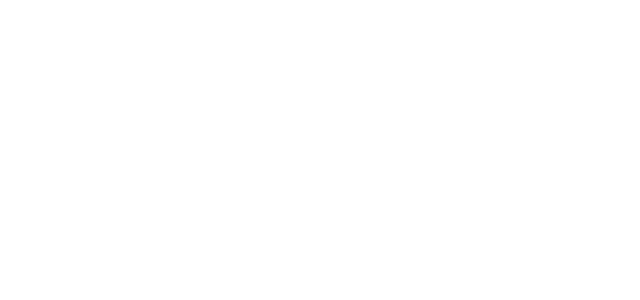
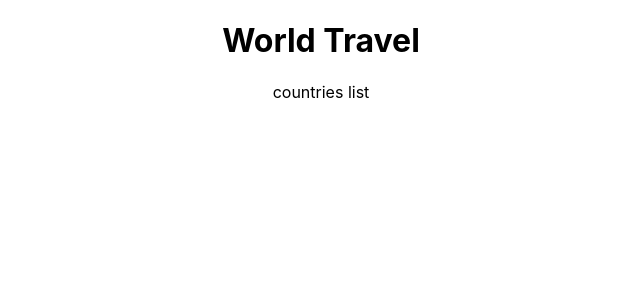
Before and after one commit to serin0837/seringame-frontend, a React (Create React App) app: page / in a window 1280 px wide. Shown: the top 300 px of the page, without its empty margins (319-959 px from the left). Built offline with nearby package versions, Linux system fonts and the light colour scheme.

Commit message:
start front end

```diff
--- a/package.json
+++ b/package.json
@@ -3,9 +3,12 @@
   "version": "0.1.0",
   "private": true,
   "dependencies": {
+    "@reach/router": "^1.3.3",
     "@testing-library/jest-dom": "^4.2.4",
     "@testing-library/react": "^9.5.0",
     "@testing-library/user-event": "^7.2.1",
+    "axios": "^0.19.2",
+    "command-router": "^1.0.1",
     "react": "^16.13.1",
     "react-dom": "^16.13.1",
     "react-scripts": "3.4.1"
--- a/src/App.css
+++ b/src/App.css
@@ -1,38 +1,3 @@
 .App {
   text-align: center;
 }
-
-.App-logo {
-  height: 40vmin;
-  pointer-events: none;
-}
-
-@media (prefers-reduced-motion: no-preference) {
-  .App-logo {
-    animation: App-logo-spin infinite 20s linear;
-  }
-}
-
-.App-header {
-  background-color: #282c34;
-  min-height: 100vh;
-  display: flex;
-  flex-direction: column;
-  align-items: center;
-  justify-content: center;
-  font-size: calc(10px + 2vmin);
-  color: white;
-}
-
-.App-link {
-  color: #61dafb;
-}
-
-@keyframes App-logo-spin {
-  from {
-    transform: rotate(0deg);
-  }
-  to {
-    transform: rotate(360deg);
-  }
-}
--- a/src/App.js
+++ b/src/App.js
@@ -1,8 +1,20 @@
 import React from "react";
 import "./App.css";
+import Title from "./Component/Title";
+import Traveller from "./Component/Traveller";
+import Countries from "./Component/Countries";
+import { Router } from "@reach/router";
 
 function App() {
-  return <div className="App"></div>;
+  return (
+    <div className="App">
+      <Title></Title>
+      <Traveller></Traveller>
+      <Router>
+        <Countries path="/"></Countries>
+      </Router>
+    </div>
+  );
 }
 
 export default App;
--- /dev/null
+++ b/src/Component/Countries.jsx
@@ -0,0 +1,13 @@
+import React, { Component } from "react";
+
+class Countries extends Component {
+  render() {
+    return (
+      <main>
+        <p>countries list</p>
+      </main>
+    );
+  }
+}
+
+export default Countries;
--- /dev/null
+++ b/src/Component/Title.jsx
@@ -0,0 +1,11 @@
+import React from "react";
+
+const Title = () => {
+  return (
+    <header>
+      <h1>World Travel</h1>
+    </header>
+  );
+};
+
+export default Title;
--- /dev/null
+++ b/src/Component/Traveller.jsx
@@ -0,0 +1,9 @@
+import React, { Component } from "react";
+
+class Traveller extends Component {
+  render() {
+    return <div></div>;
+  }
+}
+
+export default Traveller;
```
Also changed, not shown: 1 other file (tests, documents, lock files or other folders).
